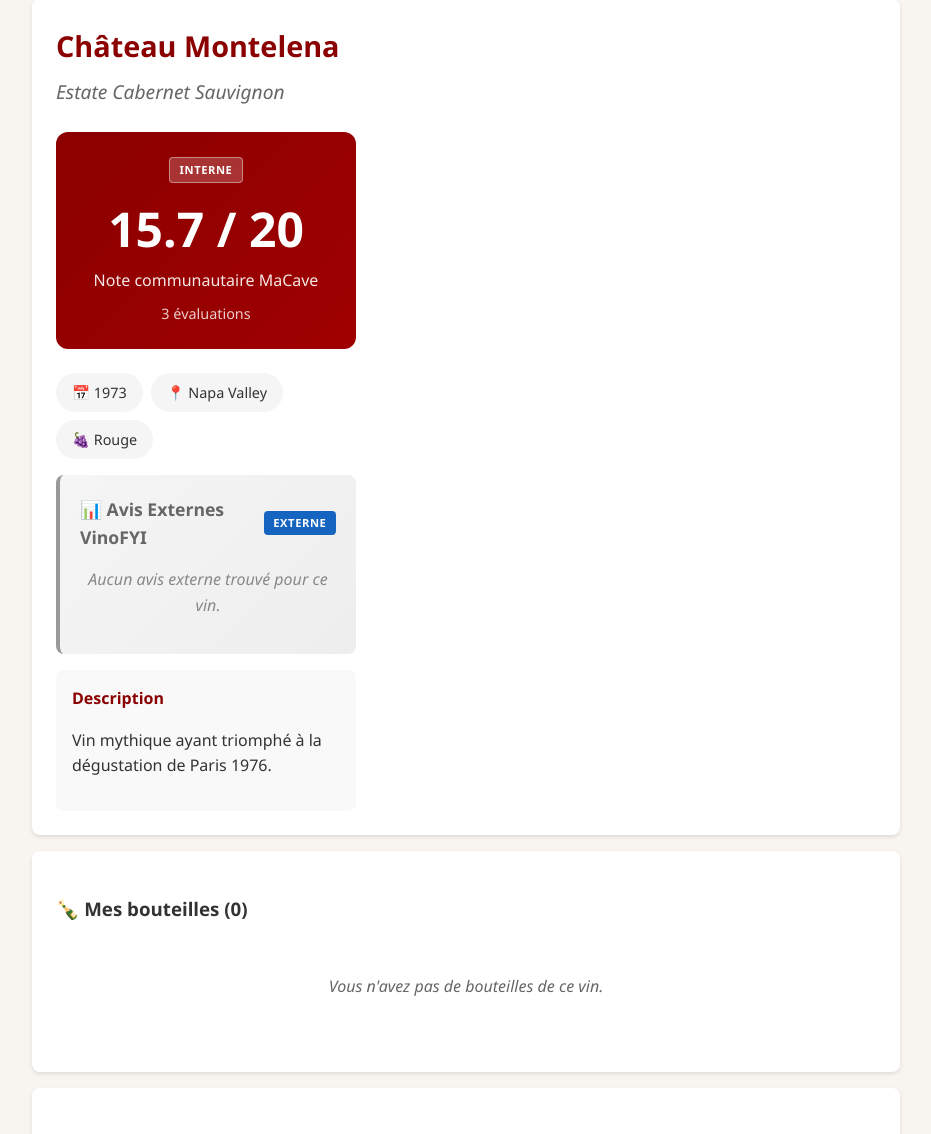
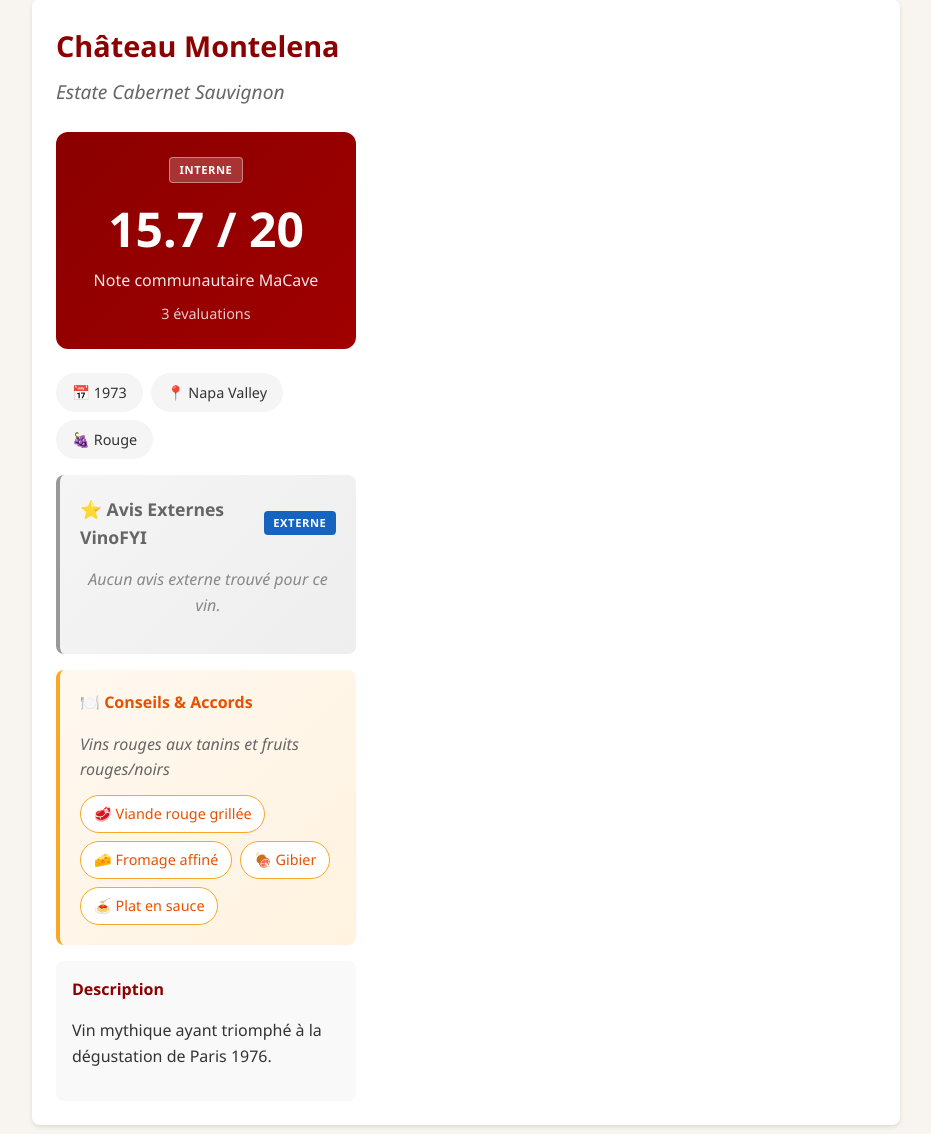
Before and after one commit to Quebotek/ETRS711_MaCave, a Flask app: page /inventaire/vin/1 in a window 1280 px wide. Shown: the part 151-1285 px from the top of the page, without its empty margins (174-1105 px from the left). Run offline with Flask 3, Linux system fonts and the light colour scheme; a user stored in the database is signed in; data comes from the database, SQL or seed files in the repository; data that the repository does not hold is empty.

Commit message:
refactor(detail): simplification VinoFYI, ajout conseils mets-vins
Fiche detail vin:
- Retrait des details complexes VinoFYI (corps, acidite, alcool, elaboration)
- Conservation de la note VinoFYI /20 en cas de succes
- Nouvelle section Conseils & Accords selon le type de vin
- 7 types avec description et accords dynamiques (JS)
- Design epure et pedagogique

```diff
--- a/MaCave/src/macave/routes/inventaire_routes.py
+++ b/MaCave/src/macave/routes/inventaire_routes.py
@@ -217,10 +217,6 @@ def detail_vin(vin_id):
                     "note_vinofyi": note_vinofyi_20,
                     "note_vinofyi_brute": wine_detail.get("avg_rating"),
                     "nb_avis": wine_detail.get("rating_count"),
-                    "corps": wine_detail.get("body"),
-                    "acidite": wine_detail.get("acidity"),
-                    "elaboration": wine_detail.get("elaborate"),
-                    "alcool": wine_detail.get("abv"),
                 }
     except Exception as e:
         vinofyi_info["erreur"] = str(e)
--- a/MaCave/src/macave/templates/inventaire/detail_vin.html
+++ b/MaCave/src/macave/templates/inventaire/detail_vin.html
@@ -33,7 +33,7 @@
       {% if vinofyi_info and vinofyi_info.trouve %}
       <div class="vinofyi-detail-card">
         <div class="vinofyi-header">
-          <h4>📊 Avis Externes VinoFYI</h4>
+          <h4>⭐ Avis Externes VinoFYI</h4>
           <span class="note-badge-externe">EXTERNE</span>
         </div>
         <div class="vinofyi-grid">
@@ -43,36 +43,12 @@
             <span class="vinofyi-value">{{ vinofyi_info.note_vinofyi }}/20 <small>({{ vinofyi_info.note_vinofyi_brute }}/5 sur VinoFYI)</small> — {{ vinofyi_info.nb_avis or 0 }} avis</span>
           </div>
           {% endif %}
-          {% if vinofyi_info.corps %}
-          <div class="vinofyi-item">
-            <span class="vinofyi-label">🍷 Corps</span>
-            <span class="vinofyi-value">{{ vinofyi_info.corps }}</span>
-          </div>
-          {% endif %}
-          {% if vinofyi_info.acidite %}
-          <div class="vinofyi-item">
-            <span class="vinofyi-label">🍋 Acidité</span>
-            <span class="vinofyi-value">{{ vinofyi_info.acidite }}</span>
-          </div>
-          {% endif %}
-          {% if vinofyi_info.alcool %}
-          <div class="vinofyi-item">
-            <span class="vinofyi-label">🌡️ Alcool</span>
-            <span class="vinofyi-value">{{ vinofyi_info.alcool }}%</span>
-          </div>
-          {% endif %}
-          {% if vinofyi_info.elaboration %}
-          <div class="vinofyi-item">
-            <span class="vinofyi-label">🛠️ Élaboration</span>
-            <span class="vinofyi-value">{{ vinofyi_info.elaboration }}</span>
-          </div>
-          {% endif %}
         </div>
       </div>
       {% else %}
       <div class="vinofyi-detail-card vinofyi-empty">
         <div class="vinofyi-header">
-          <h4>📊 Avis Externes VinoFYI</h4>
+          <h4>⭐ Avis Externes VinoFYI</h4>
           <span class="note-badge-externe">EXTERNE</span>
         </div>
         <p class="vinofyi-empty-text">Aucun avis externe trouvé pour ce vin.</p>
@@ -81,6 +57,13 @@
         {% endif %}
       </div>
       {% endif %}
+
+      <!-- ═══ Conseils & Accords selon le type ═══ -->
+      <div class="conseils-card">
+        <h4>🍽️ Conseils & Accords</h4>
+        <p class="conseils-description" id="conseils-desc"></p>
+        <div class="conseils-list" id="conseils-list"></div>
+      </div>
 
       {% if vin.description %}
       <div class="vin-description">
@@ -335,6 +318,37 @@
   font-size: 0.95rem;
 }
 
+/* ---------- Conseils & Accords ---------- */
+.conseils-card {
+  background: linear-gradient(135deg, #fff8f0, #fff3e0);
+  border-left: 4px solid #f9a825;
+  padding: 1.25rem;
+  border-radius: 8px;
+  margin-top: 1rem;
+}
+.conseils-card h4 {
+  margin: 0 0 0.75rem 0;
+  color: #e65100;
+}
+.conseils-description {
+  color: #666;
+  font-style: italic;
+  margin-bottom: 0.75rem;
+}
+.conseils-list {
+  display: flex;
+  flex-wrap: wrap;
+  gap: 0.5rem;
+}
+.conseil-tag {
+  background: white;
+  border: 1px solid #f9a825;
+  padding: 0.4rem 0.8rem;
+  border-radius: 20px;
+  font-size: 0.9rem;
+  color: #e65100;
+}
+
 /* ---------- VinoFYI état vide ---------- */
 .vinofyi-empty {
   background: linear-gradient(135deg, #f5f5f5, #eeeeee);
@@ -485,6 +499,61 @@
 </style>
 
 <script>
+// ═══ Conseils & Accords selon le type de vin ═══
+const conseilsParType = {
+  'Rouge': {
+    description: 'Vins rouges aux tanins et fruits rouges/noirs',
+    accords: ['🥩 Viande rouge grillée', '🧀 Fromage affiné', '🍖 Gibier', '🍝 Plat en sauce']
+  },
+  'Blanc': {
+    description: 'Vins blancs frais et fruités',
+    accords: ['🐟 Poisson / fruits de mer', '🦪 Huîtres', '🥗 Salade', '🐔 Volaille']
+  },
+  'Rosé': {
+    description: 'Vins rosés légers et frais',
+    accords: ['🥗 Salade méditerranéenne', '🦐 Fruits de mer', '🍕 Pizza', '🌮 Tapas']
+  },
+  'Champagne': {
+    description: 'Bulles élégantes et festives',
+    accords: ['🦪 Huîtres', '🍤 Crevettes', '🧀 Fromage blanc', '🍓 Fruits rouges']
+  },
+  'Effervescent': {
+    description: 'Vins pétillants festifs',
+    accords: ['🍤 Apéritif', '🥗 Entrées légères', '🍰 Dessert fruité']
+  },
+  'Doux': {
+    description: 'Vins sucrés et onctueux',
+    accords: ['🍰 Dessert au chocolat', '🧀 Foie gras', '🫐 Tarte aux fruits', '🧀 Roquefort']
+  },
+  'Fortifié': {
+    description: 'Vins riches et alcoolisés',
+    accords: ['🍫 Chocolat noir', '🧀 Fromage bleu', '🥜 Noix / fruits secs', '🚬 Cigare']
+  }
+};
+
+function afficherConseils() {
+  const typeVin = '{{ vin.type_vin | safe }}';
+  const descEl = document.getElementById('conseils-desc');
+  const listEl = document.getElementById('conseils-list');
+
+  if (!typeVin || !conseilsParType[typeVin]) {
+    document.querySelector('.conseils-card').style.display = 'none';
+    return;
+  }
+
+  const data = conseilsParType[typeVin];
+  descEl.textContent = data.description;
+
+  let html = '';
+  data.accords.forEach(accord => {
+    html += `<span class="conseil-tag">${accord}</span>`;
+  });
+  listEl.innerHTML = html;
+}
+
+// Exécuter au chargement
+document.addEventListener('DOMContentLoaded', afficherConseils);
+
 let currentBouteilleId = null;
 
 function showDeplacerModal(bouteilleId) {
```
